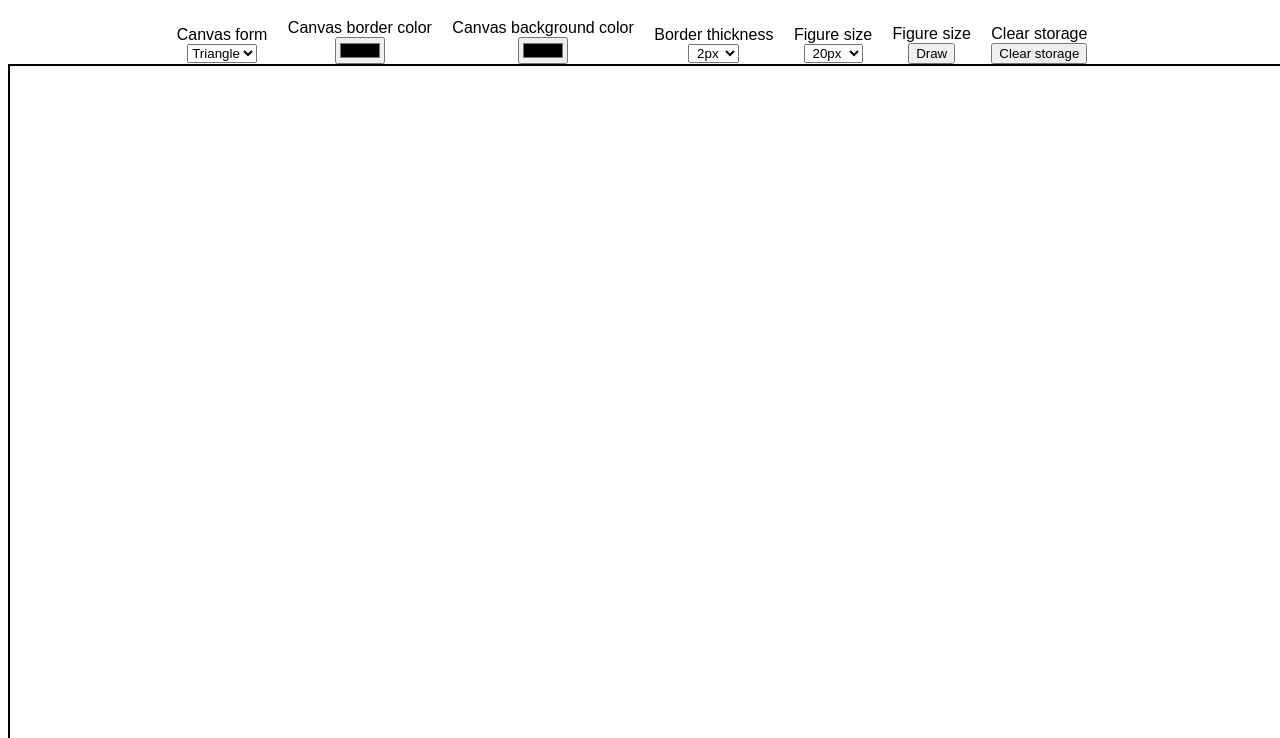
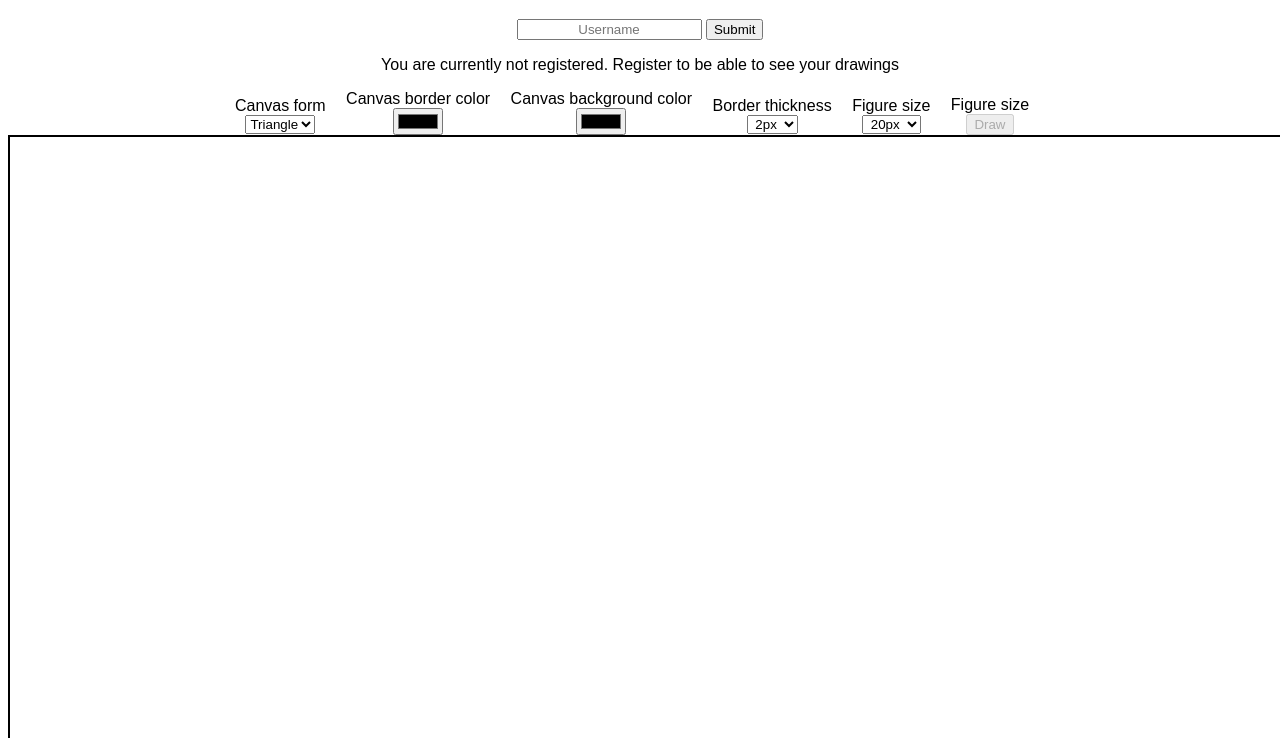
Before and after one commit to Tnemlec/WorkShop7, a website: page public/index.html in a window 1280 px wide. Shown: the part 62-800 px from the top of the page. Drawn offline with Linux system fonts and the light colour scheme; no server answers.

Commit message:
:sparkles: Add session !

```diff
--- a/public/index.html
+++ b/public/index.html
@@ -8,6 +8,13 @@
 </head>
 <body>
     <h1>My app 😀</h1>
+    <div class="userinfo">
+        <input type="text" id="username_field" placeholder="Username">
+        <button id="submit_username" onclick="registerUser()">Submit</button>
+    </div>
+    <div class="userinfo">
+        <span id="user_message">You are currently not registered. Register to be able to see your drawings</span>
+    </div>
     <div>
         <div class="controlbar">
             <label for="form">Canvas form</label><br>
@@ -52,11 +59,7 @@
         </div>
         <div class="controlbar">
             <label for="draw">Figure size</label><br>
-            <button onclick="draw()" id="draw">Draw</button><br>
-        </div>
-        <div class="controlbar">
-            <label for="clrStorage">Clear storage</label><br>
-            <button onclick="clearStorage()" id="clrStorage">Clear storage</button><br>
+            <button onclick="draw()" disabled id="draw">Draw</button><br>
         </div>
     </div>
     <canvas id="canvas">
--- a/public/script.js
+++ b/public/script.js
@@ -4,23 +4,41 @@ const canvas = document.getElementById('canvas')
 const c = canvas.getContext('2d')
 
 let storedFigures = []
+let username = ''
+
+function registerUser(){
+    c.clearRect(0, 0, canvas.width, canvas.height)
+    let input = document.getElementById('username_field')
+    let draw_btn = document.getElementById('draw')
+    let user_message = document.getElementById('user_message')
+    if(input.value.length >= 6){
+
+        //Unlock draw button
+        if(draw_btn.disabled == true){ draw_btn.disabled = false}
+        username = input.value
+        user_message.innerHTML = `You are now logged in as : <b>${username}</b>`
+        redraw()
+    }
+    else{
+        if(draw_btn.disabled == false){ draw_btn.disabled = true }
+        username = input.value
+        user_message.innerHTML = `You are no longer registered. Register to be able to see your drawings`
+        redraw()
+    }
+}
 
 addEventListener('load', () => {
     canvas.width = innerWidth
     canvas.height = innerHeight
-    redraw()
+    let input = document.getElementById('username_field')
+    input.value = ''
 })
-
 
 addEventListener('resize', () => {
     canvas.width = innerWidth
     canvas.height = innerHeight
     redraw()
 })
-
-function clearStorage(){
-    localStorage.setItem('Fig', JSON.stringify([]))
-}
 
 function redraw(){
     getData().then((loadedFigure) => {
@@ -70,6 +88,7 @@ function drawTriangle(figSize = parseInt(document.getElementById('figure_size').
     c.fill()
 
     let triangle = {
+        user: username,
         forme: 'triangle',
         figSize: figSize,
         borderSize: borderSize,
@@ -93,6 +112,7 @@ function drawSquare(figSize = parseInt(document.getElementById('figure_size').va
     c.fill()
 
     let square = {
+        user: username,
         forme: 'square',
         figSize: figSize,
         borderSize: borderSize,
@@ -118,6 +138,7 @@ function drawCircle(figSize = parseInt(document.getElementById('figure_size').va
     c.fill()
 
     let circle = {
+        user: username,
         forme: 'circle',
         figSize: figSize,
         borderSize: borderSize,
@@ -138,7 +159,7 @@ function getStartingPoint(figSize, borderSize){
 }
 
 function sendData(data){
-    fetch('http://91.170.215.82/submit_figure',
+    fetch('http://91.170.215.82:80/submit_figure',
     {
         headers: {
             'Accept': 'application/json',
@@ -151,13 +172,14 @@ function sendData(data){
 
 function getData(){
     return new Promise((resolve, reject) => {
-        fetch('http://91.170.215.82/get_figures',
+        fetch('http://91.170.215.82:80/get_figures',
         {
             headers: {
                 'Accept': 'application/json',
                 'Content-Type': 'application/json'
             },
-            method: 'POST'
+            method: 'POST',
+            body: JSON.stringify({user: username})
         }).then(res => {
             return res.json()
         }).then(data => {
--- a/public/style.css
+++ b/public/style.css
@@ -8,6 +8,10 @@
     margin-right: 1rem;
 }
 
+.userinfo{
+    margin-bottom: 1rem;
+}
+
 #canvas{
     border: 2px solid black;
 }
--- a/server.js
+++ b/server.js
@@ -23,7 +23,9 @@ app.use(bodyParser.urlencoded({extended: true}))
 app.use(bodyParser.json())
 
 app.post('/get_figures', (req, res) => {
-  db.collection('figures').find({}).toArray(function (err, result){
+  user = req.body.user
+  console.log(user)
+  db.collection('figures').find({user: user}).toArray(function (err, result){
     if(err) throw err
     res.send(result)
   })
```
